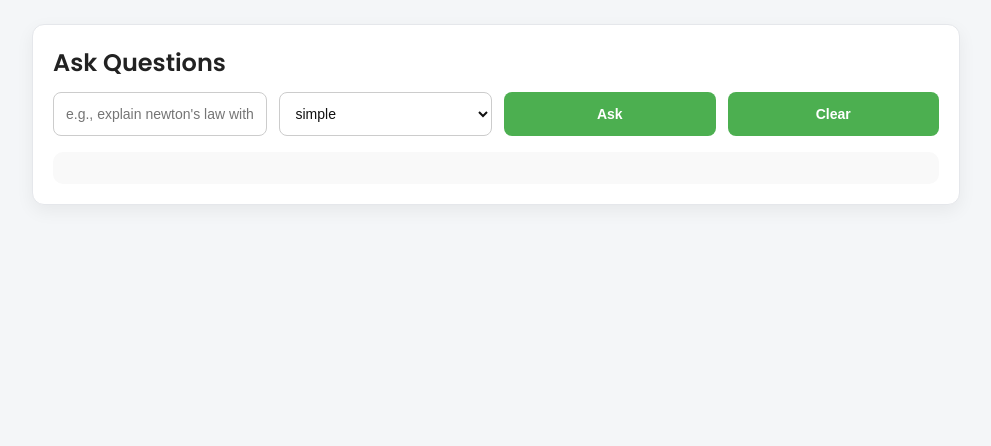
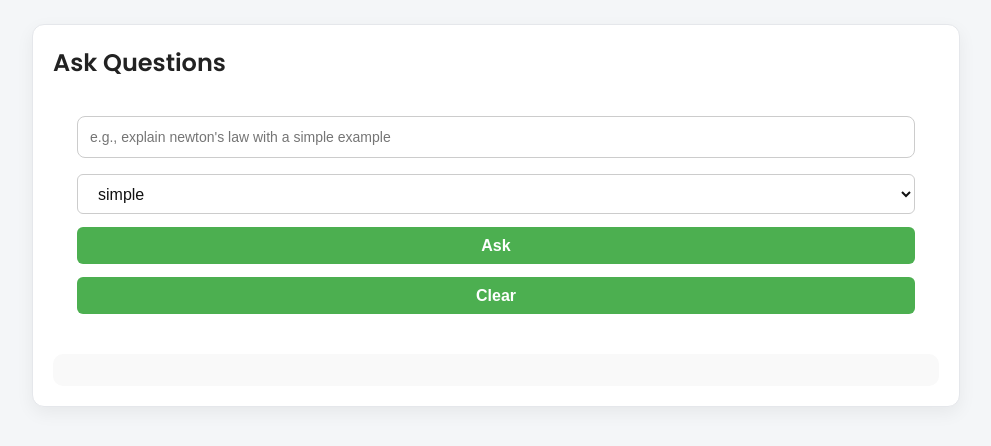
Before and after one commit to Arham-Begani/Study_buddy, a Flask app: page /chat in a window 1280 px wide. Shown: the part 66-512 px from the top of the page, without its empty margins (144-1135 px from the left). Run offline with Flask 3, Linux system fonts and the light colour scheme.

Commit message:
Refactor chat controls layout and styling
Moved select and button elements into a new .chat-controls container for improved layout and styling. Updated CSS to use column flex direction for .row and added styles for .chat-controls to enhance UI consistency and spacing.

```diff
--- a/static/style.css
+++ b/static/style.css
@@ -151,14 +151,31 @@ textarea {
 }
 
 .row {
-    display: flex;
-    gap: 12px;
-    margin-top: 10px;
+  display: flex;
+  flex-direction: column;
+  gap: 1rem;
+  padding: 1.5rem;
 }
 
 .row > * {
     flex: 1;
 }
+
+.chat-controls {
+  display: flex;
+  gap: 0.8rem;
+  justify-content: flex-start;
+  flex-wrap: wrap;
+}
+
+.chat-controls select,
+.chat-controls button {
+  padding: 0.6rem 1rem;
+  border-radius: 6px;
+  font-size: 1rem;
+  cursor: pointer;
+}
+
 
 button {
     background: var(--accent);
--- a/templates/chat.html
+++ b/templates/chat.html
@@ -3,16 +3,23 @@
 <div class="div-container">
   <section class="card">
     <h2>Ask Questions</h2>
+
     <div class="row">
       <input id="q" placeholder="e.g., explain newton's law with a simple example">
+
+      <div class="chat-controls">
         <select id="style">
           <option value="simple">simple</option>
           <option value="detailed">detailed</option>
           <option value="exam-focused">exam-focused</option>
         </select>
+
         <button id="ask">Ask</button>
         <button id="clearChat">Clear</button>
       </div>
+
+    </div>
+
     <div id="chatlog" class="chatlog">
       {% for msg in history %}
         <div class="{{ msg.role }}">{{ msg.text }}</div>
```
Lines whose indentation alone changed are shown as unchanged.
